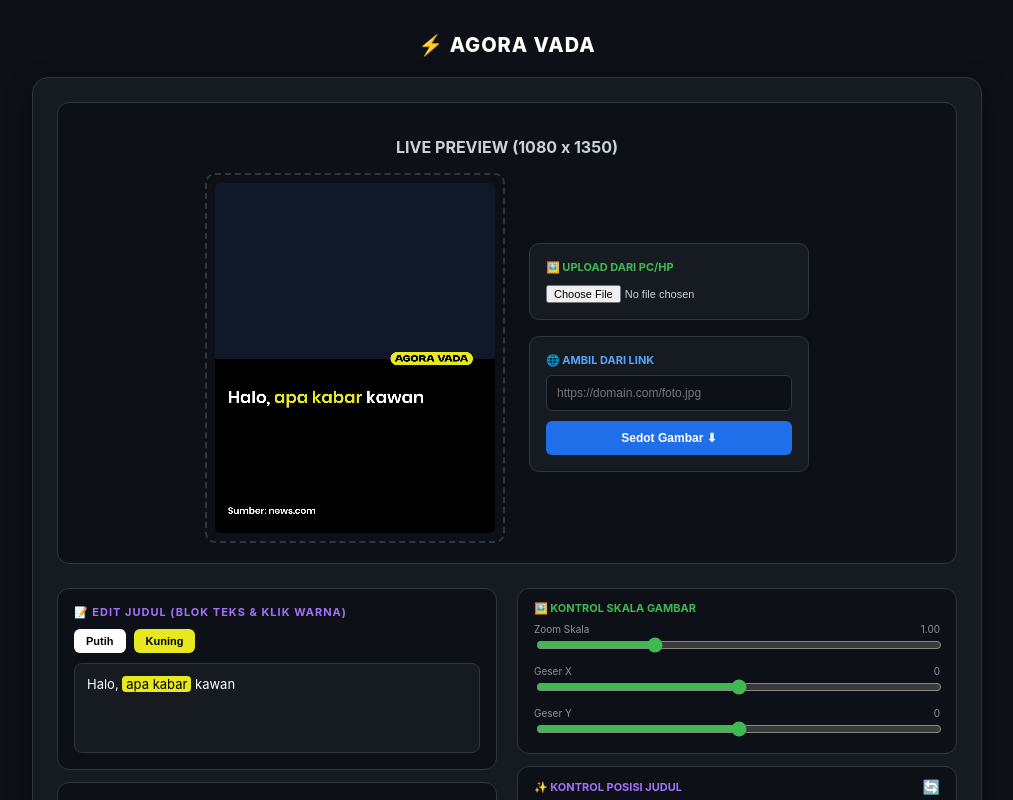
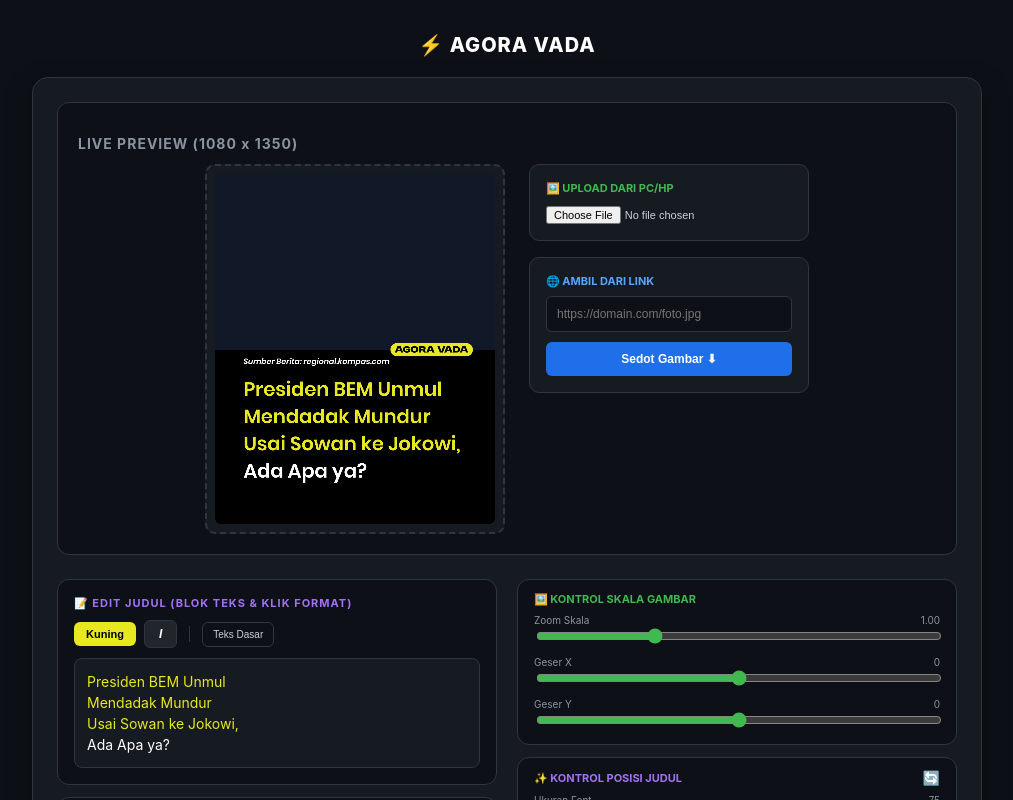
Before and after one commit to OffiziellNed/AgoraVada-Javascript, a Next.js app: page / in a window 1280 px wide. Both pictures are taken after a click on the button "Langsung ke Editor ➔". Shown: the top 800 px of the page, without its empty margins (133-1146 px from the left). Built offline with nearby package versions, Linux system fonts and the light colour scheme.

Commit message:
Update page.js

```diff
--- a/app/page.js
+++ b/app/page.js
@@ -7,37 +7,35 @@ export default function AgoraVadaPortal() {
   const [urlBerita, setUrlBerita] = useState('');
   const [promptTeks, setPromptTeks] = useState('');
 
-  // State HTML Teks (Mendukung Rich-Text otomatis tanpa kode [Y]/[W])
-  const [judulHtml, setJudulHtml] = useState('Halo, <span data-color="#E7E820" style="background-color: #E7E820; color: #000; padding: 0 4px; border-radius: 4px;">apa kabar</span> kawan');
-  const [sumberBerita, setSumberBerita] = useState('Sumber: news.com');
+  // State HTML Teks dengan default kuning untuk 3 baris awal (Sesuai contoh gambar)
+  const [judulHtml, setJudulHtml] = useState('<font color="#e7e820">Presiden BEM Unmul<br>Mendadak Mundur<br>Usai Sowan ke Jokowi,</font><br><font color="#ffffff">Ada Apa ya?</font>');
+  const [sumberBerita, setSumberBerita] = useState('Sumber Berita: regional.kompas.com');
   const [imageUrl, setImageUrl] = useState('');
   const [customImgLink, setCustomImgLink] = useState('');
 
   // ==========================================
-  // STATE POSISI & UKURAN (BOARD KONTROL)
+  // STATE POSISI & UKURAN (KALIBRASI SESUAI GAMBAR)
   // ==========================================
 
-  // Board 1: Gambar
   const [imgX, setImgX] = useState(0);
   const [imgY, setImgY] = useState(0);
   const [imgScale, setImgScale] = useState(1);
   const [isDragging, setIsDragging] = useState(false);
   const [dragStart, setDragStart] = useState({ x: 0, y: 0 });
 
-  // Board 2: Teks Judul
-  const [teksX, setTeksX] = useState(50);
+  // Standar Awal Judul Sesuai Gambar
+  const [teksX, setTeksX] = useState(110);
   const [teksY, setTeksY] = useState(800);
-  const [ukuranFont, setUkuranFont] = useState(65);
+  const [ukuranFont, setUkuranFont] = useState(75);
   const [jarakBaris, setJarakBaris] = useState(1.4);
 
-  // Board 3: Sumber Berita
-  const [sumberX, setSumberX] = useState(50);
-  const [sumberY, setSumberY] = useState(1250);
-  const [ukuranFontSumber, setUkuranFontSumber] = useState(35);
+  // Standar Awal Sumber Berita Sesuai Gambar
+  const [sumberX, setSumberX] = useState(110);
+  const [sumberY, setSumberY] = useState(710);
+  const [ukuranFontSumber, setUkuranFontSumber] = useState(30);
 
   const canvasRef = useRef(null);
 
-  // Load Custom Font (Poppins)
   useEffect(() => {
     const loadFonts = async () => {
       try {
@@ -55,40 +53,18 @@ export default function AgoraVadaPortal() {
     loadFonts();
   }, []);
 
-  // FUNGSI STABILO TEKS (LABEL WARNA)
-  const applyColor = (hexBg, hexText) => {
-    const selection = window.getSelection();
-    if (!selection.rangeCount) return alert("Sorot (blok) teksnya dulu pakai kursor/jari, bos!");
-
-    const range = selection.getRangeAt(0);
-    if (range.collapsed) return alert("Sorot (blok) teksnya dulu!");
-
-    const span = document.createElement('span');
-    span.style.backgroundColor = hexBg;
-    span.style.color = hexText;
-    span.style.padding = '0 4px';
-    span.style.borderRadius = '4px';
-    // Simpan warna untuk dirender ke Kanvas
-    span.dataset.color = hexBg === '#E7E820' ? '#E7E820' : '#FFFFFF';
-
-    try {
-      range.surroundContents(span);
-    } catch (e) {
-      alert("Blok teksnya jangan melewati batas baris/paragraf!");
-      return;
-    }
-
+  // FUNGSI FORMATTING EDITOR
+  const handleFormat = (command, value = null) => {
+    document.execCommand(command, false, value);
     const editor = document.getElementById('judul-editor');
     if (editor) setJudulHtml(editor.innerHTML);
   };
 
-  // MESIN RENDER RICH-TEXT KE KANVAS
-  const renderRichText = (ctx, htmlString, x, y, maxWidth, lineHeight, fontStyle) => {
+  // MESIN RENDER RICH-TEXT (Membaca tag <font> dan <i>)
+  const renderRichText = (ctx, htmlString, x, y, maxWidth, lineHeight, baseFontSize) => {
     ctx.textAlign = 'left';
     ctx.textBaseline = 'top';
-    ctx.font = fontStyle;
 
-    // Bersihkan format HTML jadi baris per baris
     const cleanHTML = htmlString
       .replace(/<div[^>]*><br><\/div>/gi, '\n')
       .replace(/<div[^>]*>/gi, '\n')
@@ -98,40 +74,51 @@ export default function AgoraVadaPortal() {
     const tempDiv = document.createElement('div');
     tempDiv.innerHTML = cleanHTML;
 
-    let wordsWithColor = [];
+    let wordsWithContext = [];
 
-    const extract = (node, currentColor) => {
+    const extract = (node, currentContext) => {
       if (node.nodeType === Node.TEXT_NODE) {
         let text = node.textContent;
         let tokens = text.split('\n');
         tokens.forEach((lineText, index) => {
-          if (index > 0) wordsWithColor.push({ word: '', color: currentColor, isNewline: true });
+          if (index > 0) wordsWithContext.push({ word: '', ...currentContext, isNewline: true });
           let words = lineText.split(/\s+/);
           words.forEach(w => {
-            if (w.trim().length > 0) wordsWithColor.push({ word: w.trim(), color: currentColor, isNewline: false });
+            if (w.trim().length > 0) wordsWithContext.push({ word: w.trim(), ...currentContext, isNewline: false });
           });
         });
       } else if (node.nodeType === Node.ELEMENT_NODE) {
-        let color = currentColor;
-        if (node.dataset && node.dataset.color) color = node.dataset.color;
-        node.childNodes.forEach(child => extract(child, color));
+        let newContext = { ...currentContext };
+        const tag = node.tagName.toLowerCase();
+
+        if (tag === 'i' || tag === 'em') newContext.isItalic = true;
+        if (node.style && node.style.color) newContext.color = node.style.color;
+        if (tag === 'font' && node.getAttribute('color')) newContext.color = node.getAttribute('color');
+
+        node.childNodes.forEach(child => extract(child, newContext));
       }
     };
 
-    extract(tempDiv, '#FFFFFF'); // Warna dasar Putih
+    extract(tempDiv, { color: '#FFFFFF', isItalic: false });
 
     let lines = [];
     let currentLine = [];
     let currentWidth = 0;
+
+    // Set font sementara untuk mengukur spasi
+    ctx.font = `${baseFontSize}px PoppinsSemiBold, sans-serif`;
     const spaceWidth = ctx.measureText(' ').width;
 
-    wordsWithColor.forEach(item => {
+    wordsWithContext.forEach(item => {
       if (item.isNewline) {
         lines.push(currentLine);
         currentLine = [];
         currentWidth = 0;
       } else {
+        const fontName = item.isItalic ? 'PoppinsSemiBoldItalic' : 'PoppinsSemiBold';
+        ctx.font = `${baseFontSize}px ${fontName}, sans-serif`;
         let wWidth = ctx.measureText(item.word).width;
+
         if (currentWidth + wWidth > maxWidth && currentLine.length > 0) {
           lines.push(currentLine);
           currentLine = [item];
@@ -148,6 +135,8 @@ export default function AgoraVadaPortal() {
     lines.forEach(lineArr => {
       let currentX = x;
       lineArr.forEach(item => {
+        const fontName = item.isItalic ? 'PoppinsSemiBoldItalic' : 'PoppinsSemiBold';
+        ctx.font = `${baseFontSize}px ${fontName}, sans-serif`;
         ctx.fillStyle = item.color;
         ctx.fillText(item.word, currentX, currentY);
         currentX += ctx.measureText(item.word).width + spaceWidth;
@@ -185,14 +174,13 @@ export default function AgoraVadaPortal() {
       };
 
       const drawAllTexts = (ctx) => {
-        // Render Judul (Rata Kiri Otomatis)
-        const fontJudul = `${ukuranFont}px PoppinsSemiBold, sans-serif`;
+        // Render Judul (Selalu Rata Kiri)
         const lh = ukuranFont * jarakBaris;
-        renderRichText(ctx, judulHtml, teksX, teksY, 950, lh, fontJudul);
+        renderRichText(ctx, judulHtml, teksX, teksY, 950, lh, ukuranFont);
 
-        // Render Sumber Berita (Rata Kiri Otomatis)
+        // Render Sumber Berita (Otomatis Italic)
         ctx.fillStyle = '#FFFFFF';
-        ctx.font = `${ukuranFontSumber}px PoppinsSemiBold, sans-serif`;
+        ctx.font = `${ukuranFontSumber}px PoppinsSemiBoldItalic, sans-serif`;
         ctx.textAlign = 'left';
         ctx.textBaseline = 'top';
         ctx.fillText(sumberBerita, sumberX, sumberY);
@@ -315,13 +303,14 @@ export default function AgoraVadaPortal() {
 
             {/* BAGIAN ATAS: LIVE PREVIEW & SUMBER GAMBAR KANAN */}
             <div style={{ backgroundColor: '#0d1117', border: '1px solid #30363d', borderRadius: '12px', padding: '20px' }}>
-              <h2 style={{ fontSize: '16px', fontWeight: '700', marginBottom: '16px', color: '#c9d1d9', textAlign: 'center' }}>
+              {/* TULISAN LIVE PREVIEW RATA KIRI TEPAT DI ATAS BOARD */}
+              <h2 style={{ fontSize: '14px', fontWeight: '700', marginBottom: '12px', color: '#8b949e', textAlign: 'left', letterSpacing: '1px' }}>
                 LIVE PREVIEW (1080 x 1350)
               </h2>
-              <div style={{ display: 'flex', gap: '24px', alignItems: 'center', justifyContent: 'center', flexWrap: 'wrap' }}>
+              <div style={{ display: 'flex', gap: '24px', alignItems: 'flex-start', justifyContent: 'center', flexWrap: 'wrap' }}>
 
                 {/* KANVAS KIRI */}
-                <div style={{ border: '2px dashed #30363d', borderRadius: '10px', padding: '8px', cursor: isDragging ? 'grabbing' : 'grab' }}>
+                <div style={{ border: '2px dashed #30363d', borderRadius: '10px', padding: '8px', cursor: isDragging ? 'grabbing' : 'grab', backgroundColor: '#161b22' }}>
                   <canvas
                     ref={canvasRef} width="1080" height="1350"
                     onMouseDown={handleMouseDown} onMouseMove={handleMouseMove} onMouseUp={handleMouseUp} onMouseLeave={handleMouseUp}
@@ -349,25 +338,26 @@ export default function AgoraVadaPortal() {
             {/* KONTROL BOARDS BAWAH */}
             <div style={{ display: 'grid', gridTemplateColumns: '1fr 1fr', gap: '20px' }}>
 
-              {/* KOLOM KIRI: EDIT TEKS & SUMBER */}
+              {/* KOLOM KIRI: EDIT TEKS & SUMBER SERTA KONTROL SUMBER */}
               <div style={{ display: 'flex', flexDirection: 'column', gap: '12px' }}>
 
                 {/* BOARD EDIT TEKS & WARNA */}
                 <div style={{ backgroundColor: '#0d1117', padding: '16px', borderRadius: '12px', border: '1px solid #30363d' }}>
-                  <label style={{ fontSize: '11px', fontWeight: '700', color: '#a371f7', display: 'block', marginBottom: '10px', letterSpacing: '1px' }}>📝 EDIT JUDUL (BLOK TEKS & KLIK WARNA)</label>
+                  <label style={{ fontSize: '11px', fontWeight: '700', color: '#a371f7', display: 'block', marginBottom: '10px', letterSpacing: '1px' }}>📝 EDIT JUDUL (BLOK TEKS & KLIK FORMAT)</label>
 
                   <div style={{ display: 'flex', gap: '8px', marginBottom: '10px', alignItems: 'center' }}>
-                    <button onClick={() => applyColor('#FFFFFF', '#000000')} style={{ backgroundColor: '#FFFFFF', color: '#000', padding: '6px 12px', borderRadius: '6px', fontSize: '11px', fontWeight: 'bold', cursor: 'pointer', border: 'none' }}>Putih</button>
-                    <button onClick={() => applyColor('#E7E820', '#000000')} style={{ backgroundColor: '#E7E820', color: '#000', padding: '6px 12px', borderRadius: '6px', fontSize: '11px', fontWeight: 'bold', cursor: 'pointer', border: 'none' }}>Kuning</button>
+                    <button onClick={() => handleFormat('foreColor', '#E7E820')} style={{ backgroundColor: '#E7E820', color: '#000', padding: '6px 12px', borderRadius: '6px', fontSize: '11px', fontWeight: 'bold', cursor: 'pointer', border: 'none' }}>Kuning</button>
+                    <button onClick={() => handleFormat('italic')} style={{ backgroundColor: '#21262d', color: '#fff', padding: '6px 14px', borderRadius: '6px', fontSize: '12px', fontWeight: 'bold', fontStyle: 'italic', cursor: 'pointer', border: '1px solid #30363d' }}>I</button>
+                    <div style={{ width: '1px', height: '16px', backgroundColor: '#30363d', margin: '0 4px' }}></div>
+                    <button onClick={() => { handleFormat('foreColor', '#ffffff'); handleFormat('italic', false); }} style={{ backgroundColor: 'transparent', color: '#c9d1d9', padding: '6px 10px', borderRadius: '6px', fontSize: '10px', cursor: 'pointer', border: '1px solid #30363d' }}>Teks Dasar</button>
                   </div>
 
-                  {/* EDITOR RICH TEXT PENGGANTI TEXTAREA */}
                   <div
                     id="judul-editor"
                     contentEditable
                     onInput={(e) => setJudulHtml(e.currentTarget.innerHTML)}
                     ref={(el) => { if (el && el.innerHTML === '') el.innerHTML = judulHtml; }}
-                    style={{ width: '100%', backgroundColor: '#161b22', border: '1px solid #30363d', color: '#ffffff', padding: '12px', borderRadius: '8px', fontSize: '13px', minHeight: '90px', outline: 'none', boxSizing: 'border-box', overflowY: 'auto' }}
+                    style={{ width: '100%', backgroundColor: '#161b22', border: '1px solid #30363d', color: '#ffffff', padding: '12px', borderRadius: '8px', fontSize: '14px', minHeight: '110px', outline: 'none', boxSizing: 'border-box', overflowY: 'auto', lineHeight: '1.5' }}
                   />
                 </div>
 
@@ -381,9 +371,34 @@ export default function AgoraVadaPortal() {
                     onChange={(e) => setSumberBerita(e.target.value)}
                   />
                 </div>
+
+                {/* BOARD KONTROL SUMBER BERITA (DIPINDAHKAN KE KIRI BAWAH) */}
+                <div style={{ backgroundColor: '#0d1117', padding: '12px 16px', borderRadius: '12px', border: '1px solid #30363d' }}>
+                  <label style={{ fontSize: '11px', fontWeight: '700', color: '#f78166', display: 'flex', justifyContent: 'space-between', alignItems: 'center', marginBottom: '8px' }}>
+                    <span>📍 KONTROL SUMBER BERITA</span>
+                    <button onClick={() => { setSumberX(110); setSumberY(710); setUkuranFontSumber(30); }} style={{ background: 'none', border: 'none', cursor: 'pointer', fontSize: '14px', padding: 0 }} title="Kembalikan ke Setelan Awal">🔄</button>
+                  </label>
+                  <div style={{ display: 'grid', gridTemplateColumns: '1fr', gap: '8px' }}>
+                    <div>
+                      <span style={{ fontSize: '10px', color: '#8b949e', display: 'flex', justifyContent: 'space-between' }}><span>Ukuran Font</span> <span>{ukuranFontSumber}</span></span>
+                      <input type="range" min="15" max="150" step="1" value={ukuranFontSumber} onChange={(e) => setUkuranFontSumber(parseInt(e.target.value))} style={{ width: '100%', accentColor: '#f78166' }} />
+                    </div>
+                    <div style={{ display: 'flex', gap: '8px' }}>
+                      <div style={{ flex: 1 }}>
+                        <span style={{ fontSize: '10px', color: '#8b949e', display: 'flex', justifyContent: 'space-between' }}><span>Geser X</span></span>
+                        <input type="range" min="0" max="1080" step="10" value={sumberX} onChange={(e) => setSumberX(parseInt(e.target.value))} style={{ width: '100%', accentColor: '#f78166' }} />
+                      </div>
+                      <div style={{ flex: 1 }}>
+                        <span style={{ fontSize: '10px', color: '#8b949e', display: 'flex', justifyContent: 'space-between' }}><span>Geser Y</span></span>
+                        <input type="range" min="0" max="1350" step="10" value={sumberY} onChange={(e) => setSumberY(parseInt(e.target.value))} style={{ width: '100%', accentColor: '#f78166' }} />
+                      </div>
+                    </div>
+                  </div>
+                </div>
+
               </div>
 
-              {/* KOLOM KANAN: BOARDS KONTROL POSISI & SKALA */}
+              {/* KOLOM KANAN: BOARDS KONTROL POSISI & SKALA GAMBAR & JUDUL */}
               <div style={{ display: 'flex', flexDirection: 'column', gap: '12px' }}>
 
                 {/* BOARD KONTROL GAMBAR */}
@@ -405,11 +420,11 @@ export default function AgoraVadaPortal() {
                   </div>
                 </div>
 
-                {/* BOARD KONTROL TEKS JUDUL (ADA IKON REFRESH) */}
+                {/* BOARD KONTROL TEKS JUDUL (ADA IKON REFRESH & JARAK BARIS) */}
                 <div style={{ backgroundColor: '#0d1117', padding: '12px 16px', borderRadius: '12px', border: '1px solid #30363d' }}>
                   <label style={{ fontSize: '11px', fontWeight: '700', color: '#a371f7', display: 'flex', justifyContent: 'space-between', alignItems: 'center', marginBottom: '8px' }}>
                     <span>✨ KONTROL POSISI JUDUL</span>
-                    <button onClick={() => { setTeksX(600); setTeksY(3630); setUkuranFont(330); setJarakBaris(1.4); }} style={{ background: 'none', border: 'none', cursor: 'pointer', fontSize: '14px', padding: 0 }} title="Kembalikan ke Setelan Awal">🔄</button>
+                    <button onClick={() => { setTeksX(110); setTeksY(800); setUkuranFont(75); setJarakBaris(1.4); }} style={{ background: 'none', border: 'none', cursor: 'pointer', fontSize: '14px', padding: 0 }} title="Kembalikan ke Setelan Awal">🔄</button>
                   </label>
                   <div style={{ display: 'grid', gridTemplateColumns: '1fr', gap: '8px' }}>
                     <div>
@@ -418,35 +433,15 @@ export default function AgoraVadaPortal() {
                     </div>
                     <div>
                       <span style={{ fontSize: '10px', color: '#8b949e', display: 'flex', justifyContent: 'space-between' }}><span>Geser X</span> <span>{teksX}</span></span>
-                      <input type="range" min="-500" max="1500" step="10" value={teksX} onChange={(e) => setTeksX(parseInt(e.target.value))} style={{ width: '100%', accentColor: '#a371f7' }} />
+                      <input type="range" min="-500" max="1080" step="10" value={teksX} onChange={(e) => setTeksX(parseInt(e.target.value))} style={{ width: '100%', accentColor: '#a371f7' }} />
                     </div>
                     <div>
                       <span style={{ fontSize: '10px', color: '#8b949e', display: 'flex', justifyContent: 'space-between' }}><span>Geser Y (Atas/Bawah)</span> <span>{teksY}</span></span>
-                      <input type="range" min="-500" max="4000" step="10" value={teksY} onChange={(e) => setTeksY(parseInt(e.target.value))} style={{ width: '100%', accentColor: '#a371f7' }} />
+                      <input type="range" min="-500" max="2000" step="10" value={teksY} onChange={(e) => setTeksY(parseInt(e.target.value))} style={{ width: '100%', accentColor: '#a371f7' }} />
                     </div>
-                  </div>
-                </div>
-
-                {/* BOARD KONTROL SUMBER BERITA (ADA IKON REFRESH) */}
-                <div style={{ backgroundColor: '#0d1117', padding: '12px 16px', borderRadius: '12px', border: '1px solid #30363d' }}>
-                  <label style={{ fontSize: '11px', fontWeight: '700', color: '#f78166', display: 'flex', justifyContent: 'space-between', alignItems: 'center', marginBottom: '8px' }}>
-                    <span>📍 KONTROL POSISI SUMBER</span>
-                    <button onClick={() => { setSumberX(540); setSumberY(1250); setUkuranFontSumber(35); }} style={{ background: 'none', border: 'none', cursor: 'pointer', fontSize: '14px', padding: 0 }} title="Kembalikan ke Setelan Awal">🔄</button>
-                  </label>
-                  <div style={{ display: 'grid', gridTemplateColumns: '1fr', gap: '8px' }}>
-                    <div>
-                      <span style={{ fontSize: '10px', color: '#8b949e', display: 'flex', justifyContent: 'space-between' }}><span>Ukuran Font</span> <span>{ukuranFontSumber}</span></span>
-                      <input type="range" min="15" max="150" step="1" value={ukuranFontSumber} onChange={(e) => setUkuranFontSumber(parseInt(e.target.value))} style={{ width: '100%', accentColor: '#f78166' }} />
-                    </div>
-                    <div style={{ display: 'flex', gap: '8px' }}>
-                      <div style={{ flex: 1 }}>
-                        <span style={{ fontSize: '10px', color: '#8b949e', display: 'flex', justifyContent: 'space-between' }}><span>Geser X</span></span>
-                        <input type="range" min="0" max="1080" step="10" value={sumberX} onChange={(e) => setSumberX(parseInt(e.target.value))} style={{ width: '100%', accentColor: '#f78166' }} />
-                      </div>
-                      <div style={{ flex: 1 }}>
-                        <span style={{ fontSize: '10px', color: '#8b949e', display: 'flex', justifyContent: 'space-between' }}><span>Geser Y</span></span>
-                        <input type="range" min="0" max="2000" step="10" value={sumberY} onChange={(e) => setSumberY(parseInt(e.target.value))} style={{ width: '100%', accentColor: '#f78166' }} />
-                      </div>
+                    <div style={{ marginTop: '4px', paddingTop: '8px', borderTop: '1px dashed #30363d' }}>
+                      <span style={{ fontSize: '10px', color: '#8b949e', display: 'flex', justifyContent: 'space-between' }}><span>Jarak Antar Kalimat</span> <span>{jarakBaris}</span></span>
+                      <input type="range" min="0.8" max="2.5" step="0.1" value={jarakBaris} onChange={(e) => setJarakBaris(parseFloat(e.target.value))} style={{ width: '100%', accentColor: '#a371f7' }} />
                     </div>
                   </div>
                 </div>
```
